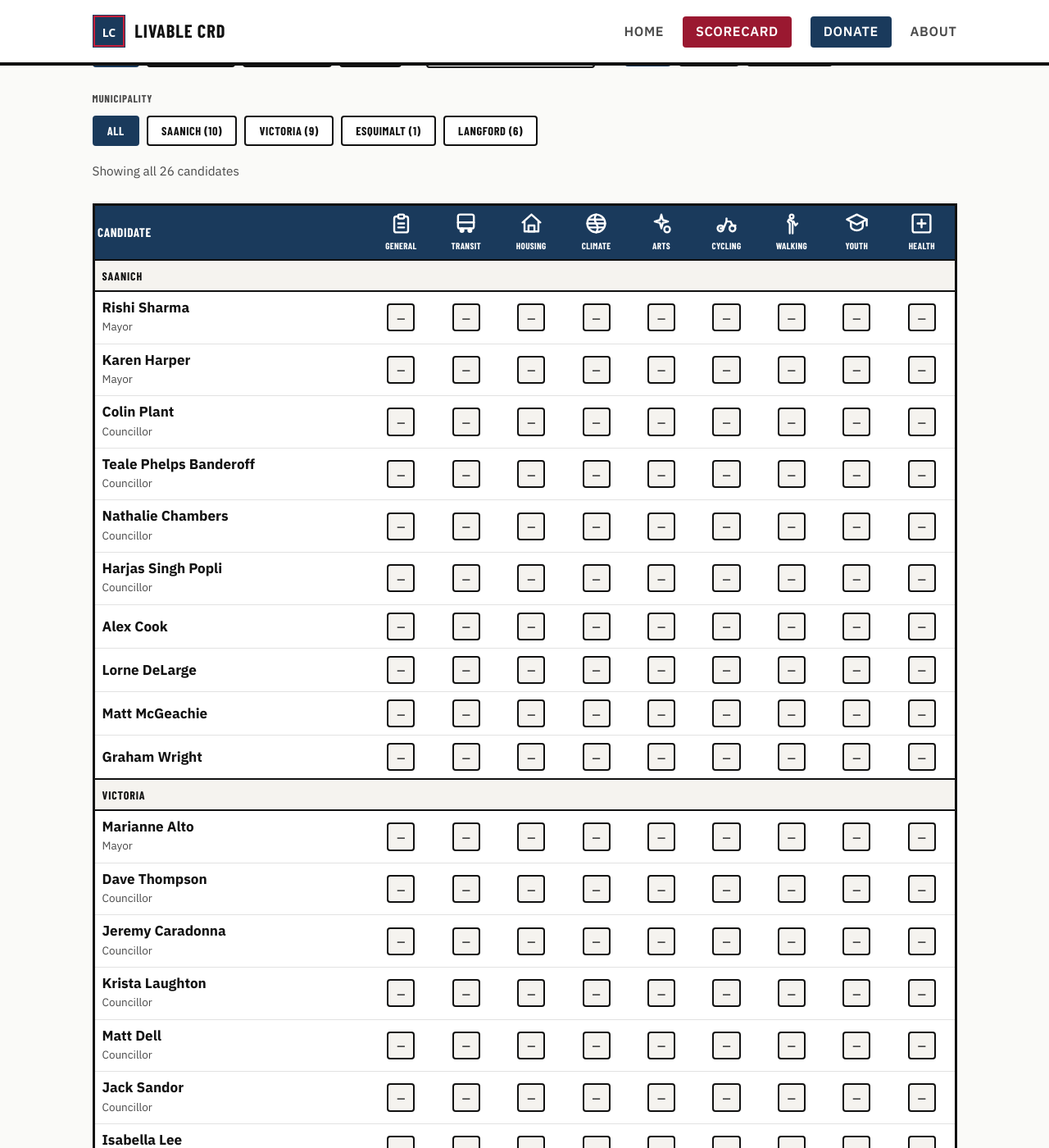
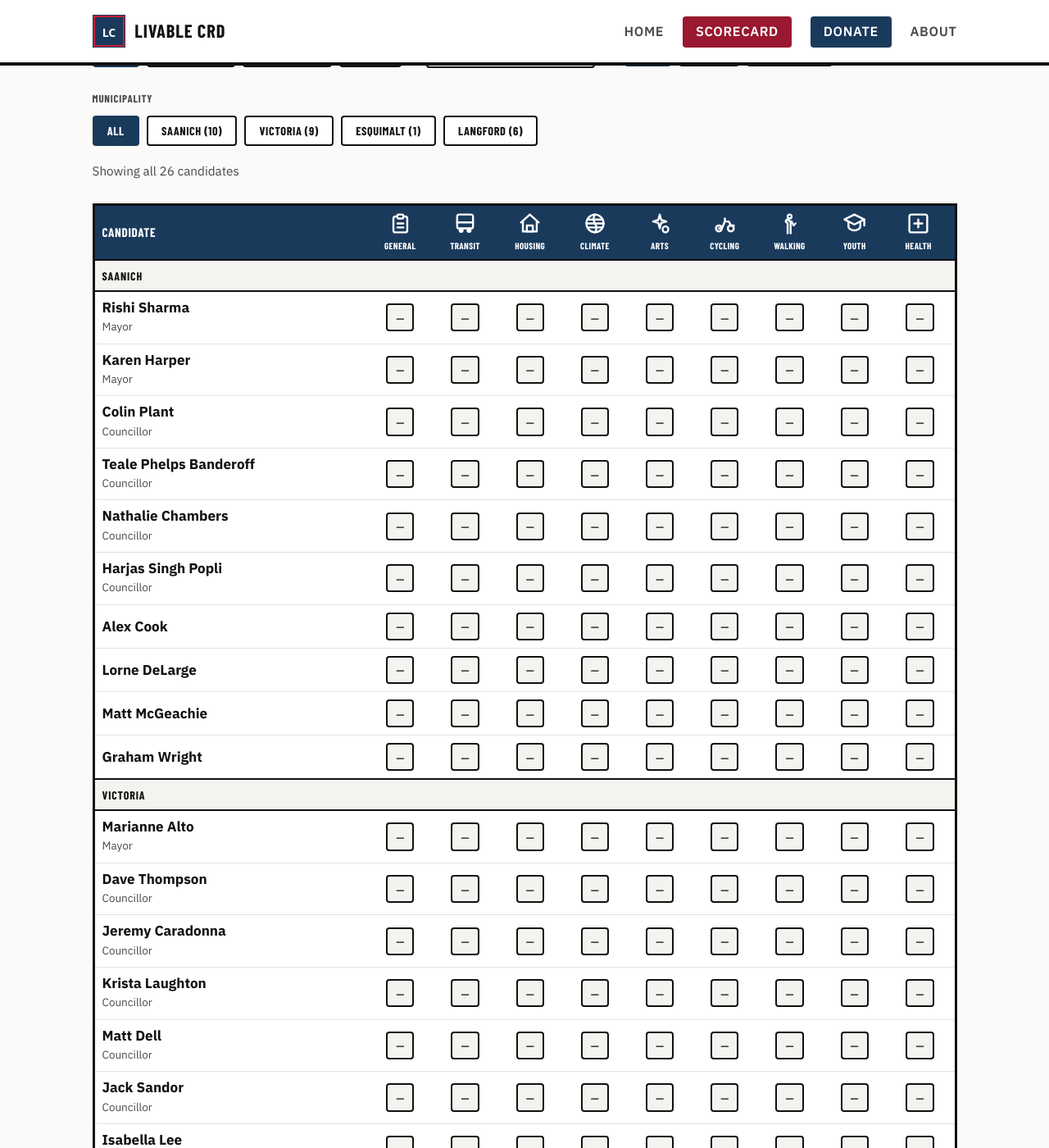
Before and after one commit to LaputanMachines/livable-crd-website, a Jekyll site: the page built from scorecard/index.md, in a window 1280 px wide and 1400 px high, scrolled down 690 px. Shown: the whole window at 82% size. Built offline with Jekyll 4.4.1, drawn with Linux system fonts in a browser that asks for light colours; some web fonts are replaced.

Commit message:
Fix padding for table on mobile, stop methodology overflow

```diff
--- a/_sass/_components.scss
+++ b/_sass/_components.scss
@@ -478,7 +478,16 @@ tr:hover td { background: $color-bg-warm; }
 
 // Candidate name cell (row header). Scoped under .scorecard-matrix so the
 // left alignment beats the base center-aligned th/td rule.
-.scorecard-matrix .scorecard-matrix__name-h { text-align: left; }
+.scorecard-matrix .scorecard-matrix__name-h {
+  text-align: left;
+  padding-left: $space-xs; // align "Candidate" with the names below, off the edge-to-edge viewport edge
+}
+
+// The matrix is edge-to-edge on mobile (negative margins above), so the outer
+// columns hug the viewport. Give the first/last columns matching edge gutters
+// — thead th otherwise only carries 0.2rem horizontal padding.
+.scorecard-matrix th:last-child,
+.scorecard-matrix td:last-child { padding-right: $space-xs; }
 
 .scorecard-matrix .scorecard-matrix__name {
   text-align: left;
@@ -615,6 +624,66 @@ tr:hover td { background: $color-bg-warm; }
   }
 }
 
+// Methodology reference lists (letter grades, questionnaire topics). Definition
+// lists rather than tables so long descriptions wrap and everything fits on a
+// phone without horizontal scroll; a two-column grid kicks in once there's room.
+.grade-defs,
+.topic-defs {
+  margin: $space-sm 0 $space-md;
+  border: $border-weight solid $color-text;
+  background: $color-surface;
+}
+
+.grade-def,
+.topic-def {
+  padding: $space-sm $space-gutter;
+  border-bottom: 1px solid rgba(17, 17, 17, 0.18);
+
+  &:last-child { border-bottom: none; }
+
+  dt, dd { margin: 0; } // reset default <dl> indentation
+}
+
+.grade-def__term {
+  display: flex;
+  align-items: center;
+  gap: $space-xs;
+  margin-bottom: 0.35rem;
+}
+
+.grade-def__label,
+.topic-def__name {
+  font-family: $font-display;
+  font-weight: 700;
+  text-transform: uppercase;
+  letter-spacing: 0.04em;
+}
+
+.topic-def__name {
+  display: block;
+  margin-bottom: 0.2rem;
+}
+
+.grade-def__desc,
+.topic-def__desc {
+  color: $color-muted;
+  font-size: 0.92rem;
+  line-height: 1.5;
+}
+
+@media (min-width: 720px) {
+  .grade-def,
+  .topic-def {
+    display: grid;
+    grid-template-columns: 11rem 1fr;
+    gap: $space-md;
+    align-items: baseline;
+  }
+  // chip + label keep their own row inside the left grid column
+  .grade-def__term,
+  .topic-def__name { margin-bottom: 0; }
+}
+
 .callout {
   background: $color-bg-warm;
   border-left: 4px solid $color-accent-alt;
--- a/_sass/_layout.scss
+++ b/_sass/_layout.scss
@@ -252,6 +252,11 @@ main {
 
 .page-content {
   flex: 1 1 auto;
+  // main is a flex column and .container uses margin:0 auto, so without a
+  // definite cross size this flex item sizes to its widest content — defeating
+  // inner overflow-x:auto scrollers (e.g. methodology tables) and overflowing
+  // on mobile. width:100% pins it to the viewport; max-width still caps desktop.
+  width: 100%;
   padding-top: $space-xl;
   padding-bottom: $space-xl;
 }
--- a/scorecard/index.md
+++ b/scorecard/index.md
@@ -155,26 +155,17 @@ description: >-
       </div>
 
       <h2>Letter grades</h2>
-      <div class="table-scroll">
-        <table>
-          <thead>
-            <tr>
-              <th scope="col">Grade</th>
-              <th scope="col">Label</th>
-              <th scope="col">Description</th>
-            </tr>
-          </thead>
-          <tbody>
-            {% for grade in site.data.grades %}
-            <tr>
-              <td>{% include grade-badge.html grade=grade.letter %}</td>
-              <td><strong>{{ grade.label }}</strong></td>
-              <td>{{ grade.description }}</td>
-            </tr>
-            {% endfor %}
-          </tbody>
-        </table>
-      </div>
+      <dl class="grade-defs">
+        {% for grade in site.data.grades %}
+        <div class="grade-def">
+          <dt class="grade-def__term">
+            {% include grade-badge.html grade=grade.letter %}
+            <span class="grade-def__label">{{ grade.label }}</span>
+          </dt>
+          <dd class="grade-def__desc">{{ grade.description }}</dd>
+        </div>
+        {% endfor %}
+      </dl>
 
       <p>
         Some ratings may use modifiers (for example, <strong>C−</strong>) when a
@@ -188,24 +179,14 @@ description: >-
         for cross-cutting items.
       </p>
 
-      <div class="table-scroll">
-        <table>
-          <thead>
-            <tr>
-              <th scope="col">Topic</th>
-              <th scope="col">What we look at</th>
-            </tr>
-          </thead>
-          <tbody>
-            {% for subject in site.data.subjects %}
-            <tr>
-              <td><strong>{{ subject.name }}</strong></td>
-              <td>{{ subject.description }}</td>
-            </tr>
-            {% endfor %}
-          </tbody>
-        </table>
-      </div>
+      <dl class="topic-defs">
+        {% for subject in site.data.subjects %}
+        <div class="topic-def">
+          <dt class="topic-def__name">{{ subject.name }}</dt>
+          <dd class="topic-def__desc">{{ subject.description }}</dd>
+        </div>
+        {% endfor %}
+      </dl>
 
       <h2>How grades are assigned</h2>
       <p>
```
